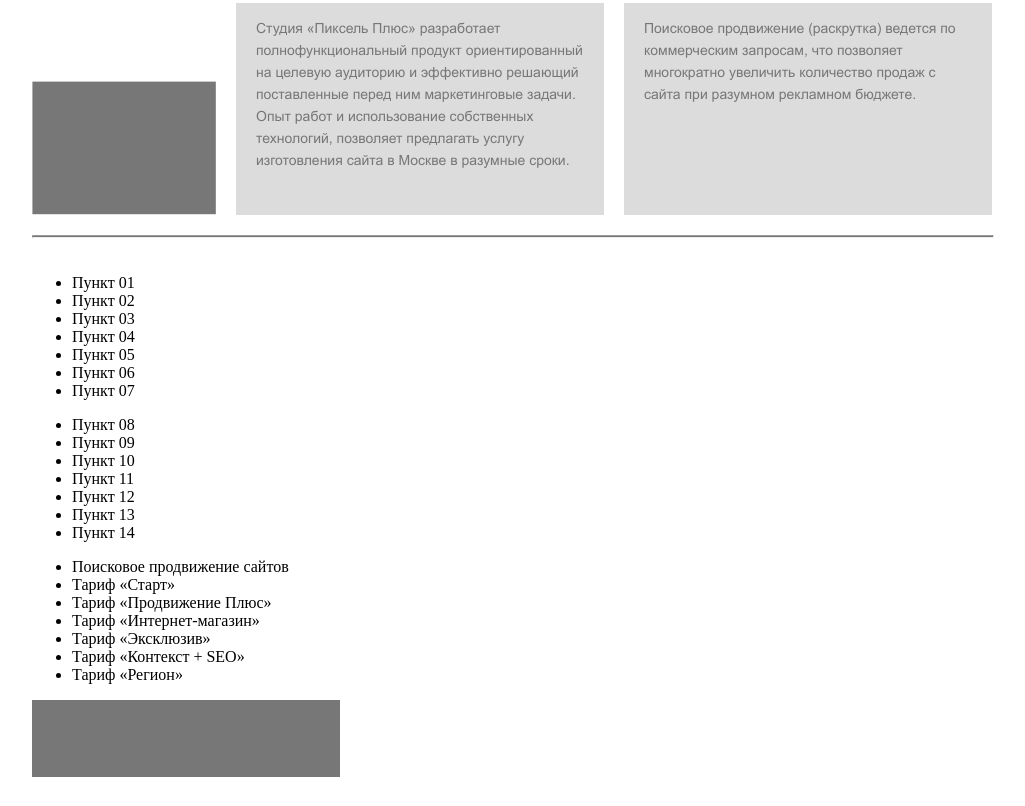
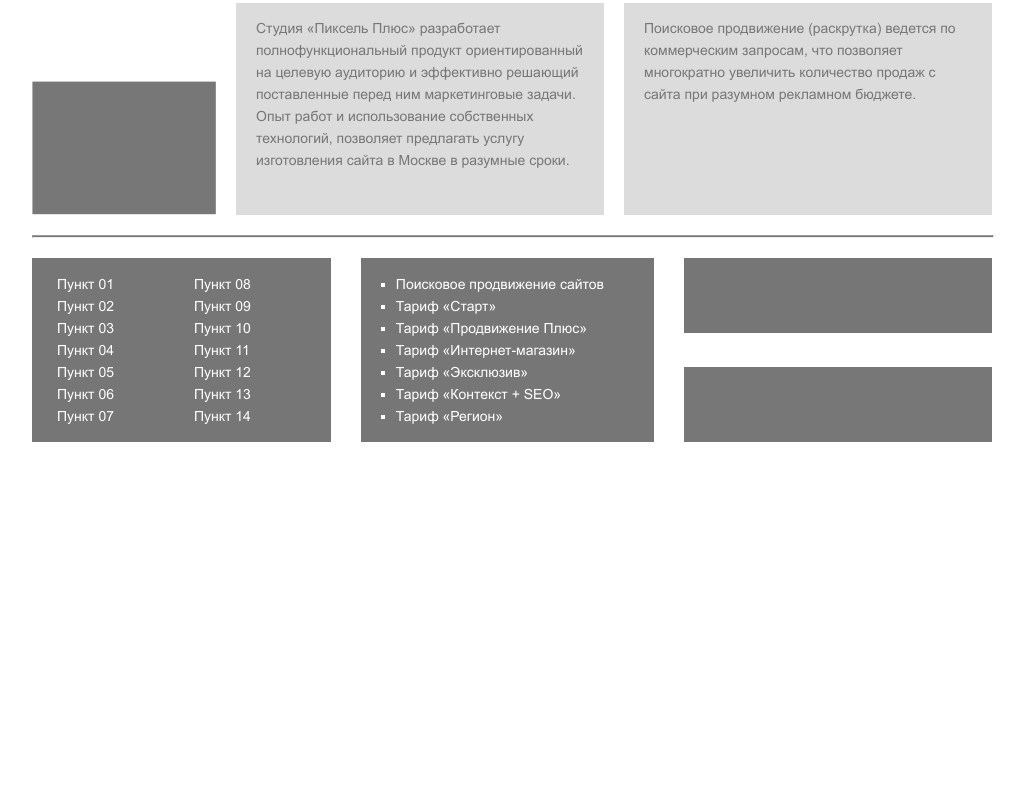
Before and after one commit to rozhii/test_html_1, a website: page index.html in a window 1280 px wide. Shown: the part 761-1567 px from the top of the page, without its empty margins (128-1153 px from the left). After the commit the page ends 1228 px from the top, so only its background shows below. Drawn offline with Linux system fonts and the light colour scheme.

Commit message:
add footer

```diff
--- a/scss/style.scss
+++ b/scss/style.scss
@@ -164,5 +164,57 @@ hr{
       }
     }
   }
+  .footer{
+    display: flex;
+    justify-content: space-between;
+    @include font;
+    color: $font_color1;
+    .left{
+      display: flex;
+      background-color: $bg_color1;
+      .list{
+        margin: 0;
+        padding-top: 15px;
+        padding-bottom: 15px;
+        list-style: none;
+        box-sizing: border-box;
+        .item{
 
+        }
+      }
+      &_list_first{
+        padding-left: 25px;
+      }
+      &_list_second{
+        padding-left: 80px;
+        padding-right: 80px;
+      }
+    }
+    .center{
+      @include font;
+      color: $font_color1;
+      background-color: $bg_color1;
+      margin-left: 20px;
+      .list{
+        margin: 0;
+        list-style-type: square;
+        padding: 15px 50px 15px 35px;
+      }
+    }
+    .right{
+      margin-left: 20px;
+      display: flex;
+      flex-direction: column;
+      justify-content: space-between;
+      .top{
+        width: 308px;
+        height: 75px;
+        background-color: $bg_color1;
+      }
+      .buttom{
+        width: 308px;
+        height: 75px;
+      }
+    }
+  }
 }
```
Also changed, not shown: css/style.css.
